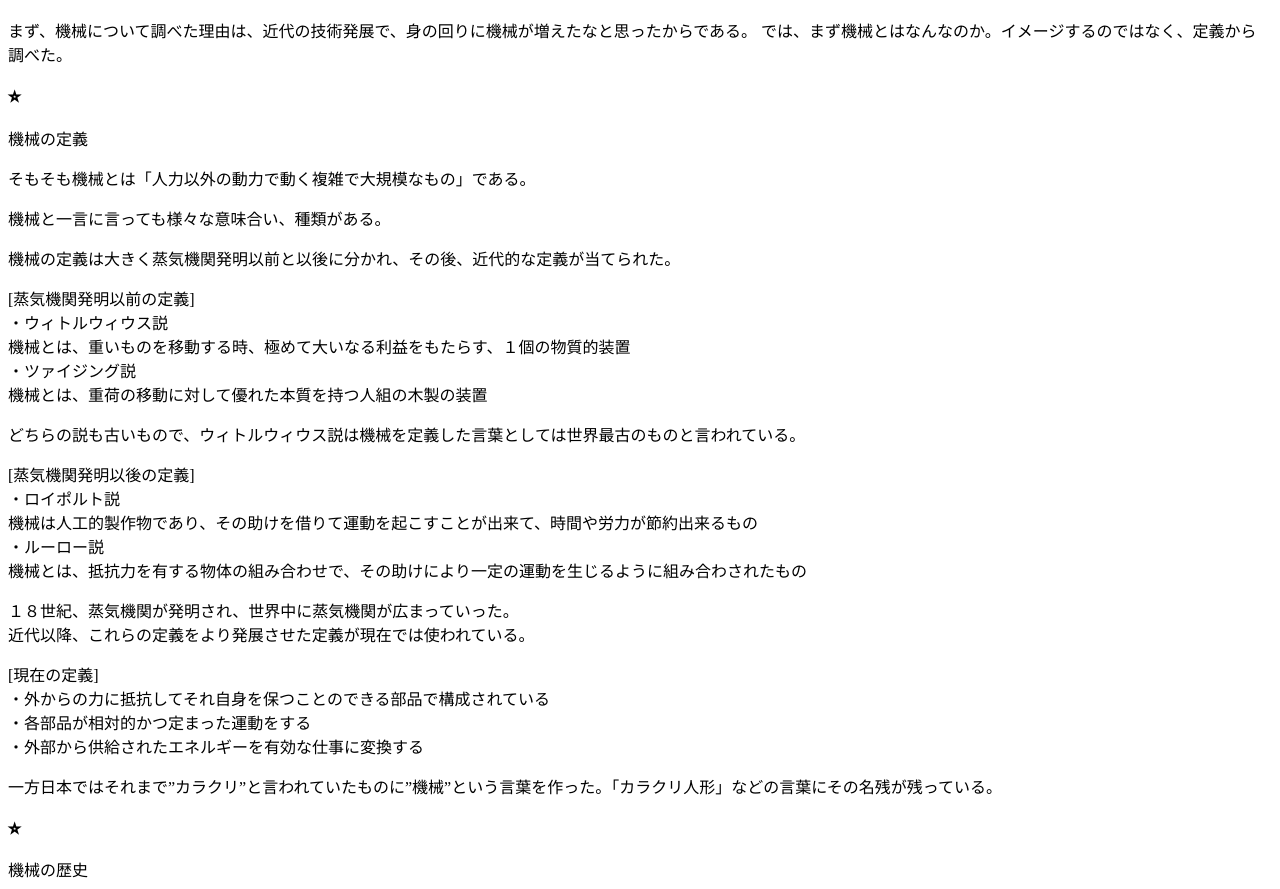
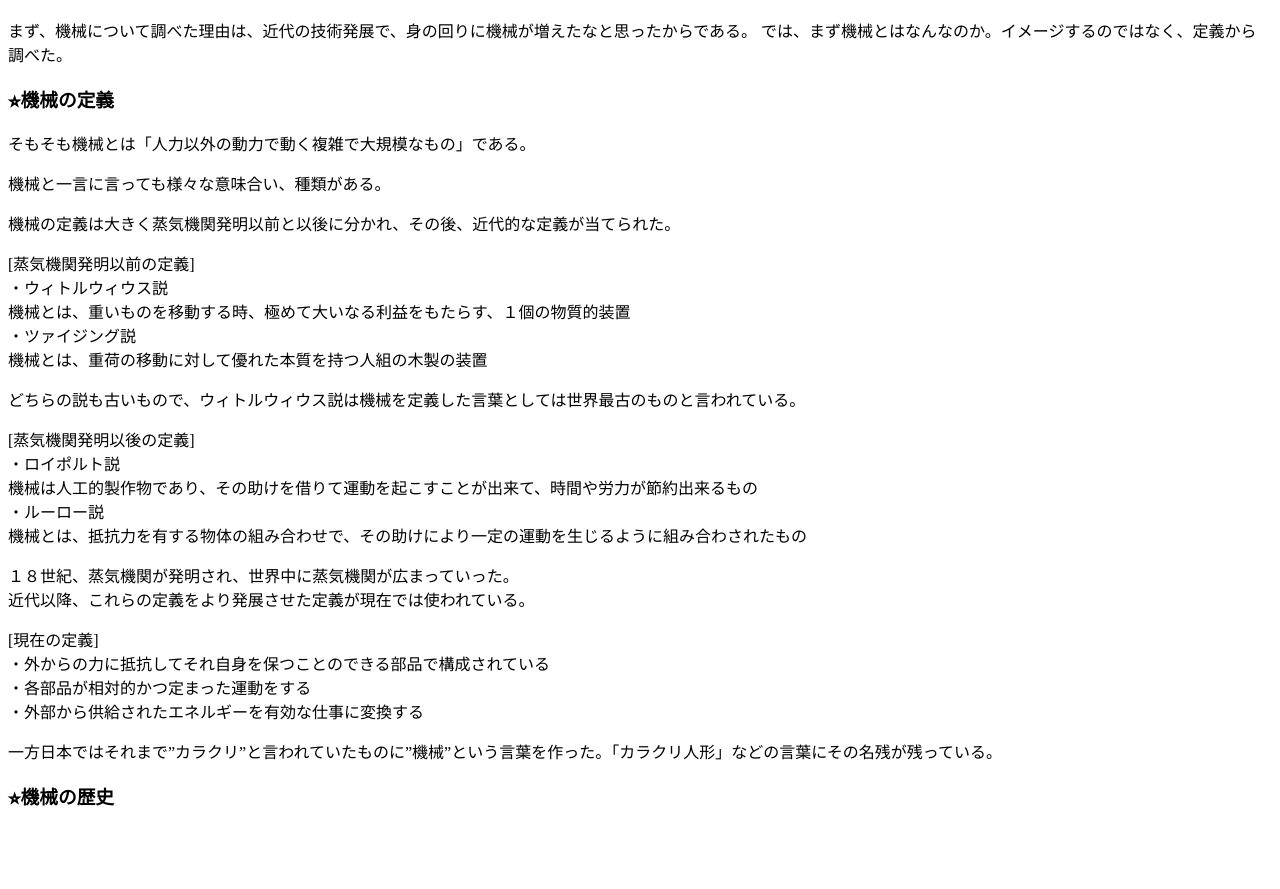
Before and after one commit to 240090k/240090k.github.io, a plain HTML site: page cl2020.html in a window 1280 px wide. Shown: the part 57-946 px from the top of the page. After the commit the page ends 884 px from the top, so only its background shows below. Drawn offline with Linux system fonts and the light colour scheme.

Commit message:
Update cl2020.html

```diff
--- a/cl2020.html
+++ b/cl2020.html
@@ -4,7 +4,7 @@
 <BODY>
   <P>まず、機械について調べた理由は、近代の技術発展で、身の回りに機械が増えたなと思ったからである。
     では、まず機械とはなんなのか。イメージするのではなく、定義から調べた。
-    <p><h3>⭐︎</h3>機械の定義
+    <p><h3>⭐︎機械の定義</h3>
     <p>そもそも機械とは「人力以外の動力で動く複雑で大規模なもの」である。<p>機械と一言に言っても様々な意味合い、種類がある。
     <p>機械の定義は大きく蒸気機関発明以前と以後に分かれ、その後、近代的な定義が当てられた。
       <p>[蒸気機関発明以前の定義]
@@ -20,6 +20,6 @@
                 <br>・各部品が相対的かつ定まった運動をする
                 <br>・外部から供給されたエネルギーを有効な仕事に変換する
                 <p>一方日本ではそれまで”カラクリ”と言われていたものに”機械”という言葉を作った。「カラクリ人形」などの言葉にその名残が残っている。
-       <p><h3>⭐︎</h3>機械の歴史
+       <p><h3>⭐︎機械の歴史</h3>
 </BODY>
 </HTML>
```
